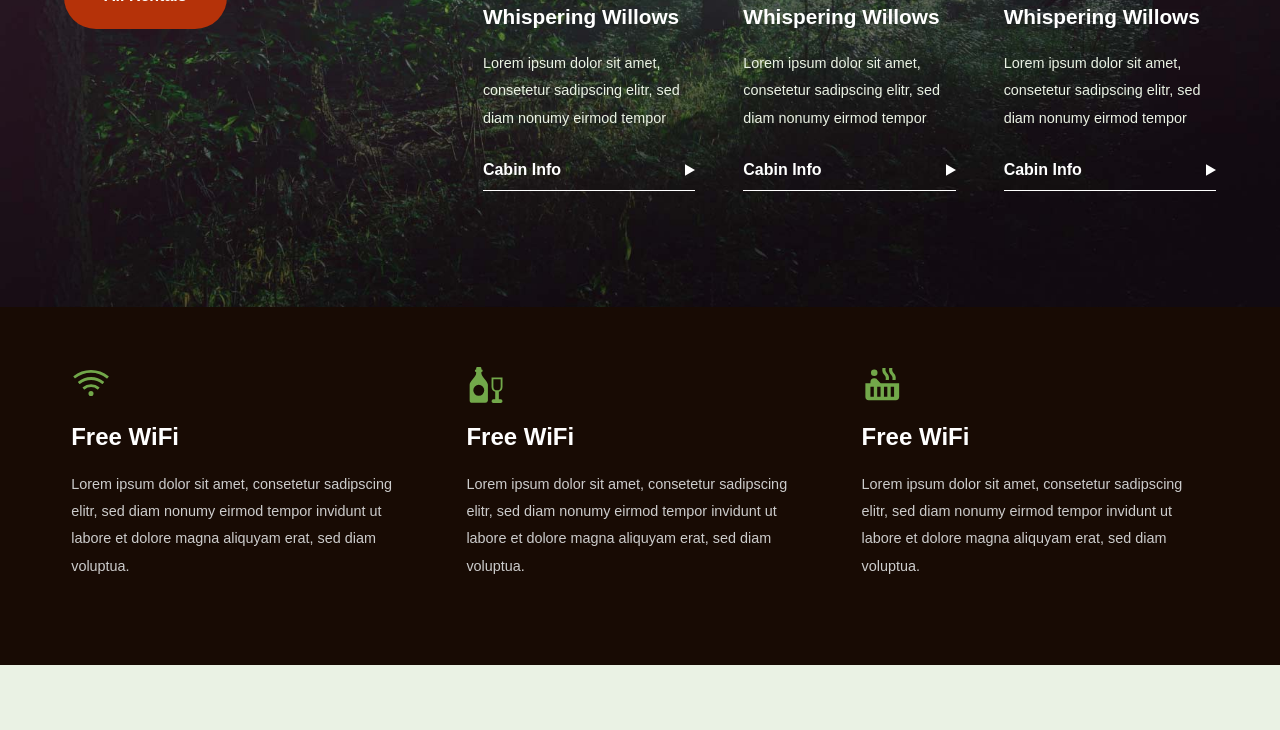
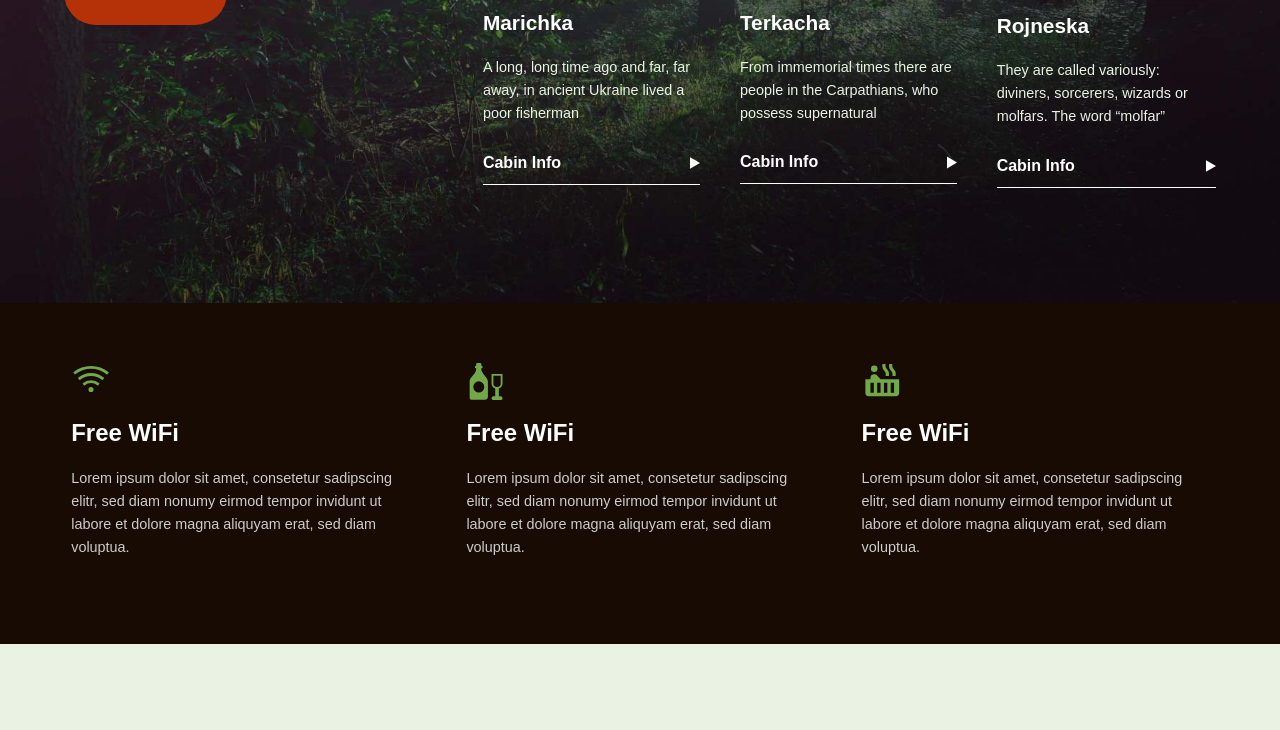
Before and after one commit to yana-semenenko/faina-kolyba, a website built with Vite: page index.html in a window 1280 px wide. Shown: the part 502-1232 px from the top of the page. Built offline with nearby package versions, Linux system fonts and the light colour scheme.

Commit message:
hero content

```diff
--- a/index.css
+++ b/index.css
@@ -161,7 +161,7 @@ ul.featured-cabins li {
 .cabin-desc,
 ul.features li p,
 .left p {
-  line-height: 1.9em;
+  line-height: 1.6em;
   font-size: 0.8em;
   margin-bottom: 2em;
 }
@@ -267,7 +267,7 @@ p.test-auth {
     width: 90%;
     display: grid;
     grid-template-columns: repeat(3, auto);
-    grid-gap: 3em;
+    grid-gap: 2.5em;
   }
 }
 
--- a/index.html
+++ b/index.html
@@ -59,11 +59,9 @@
             <li>
               <a href="#"><img src="images/cabin1.jpg" class="cabin-img" /></a>
 
-              <p class="cabin-title">Whispering Willows</p>
+              <p class="cabin-title">Marichka</p>
               <p class="cabin-desc">
-                Lorem ipsum dolor sit amet, consetetur sadipscing elitr, sed
-                diam nonumy eirmod tempor
-              </p>
+                A long, long time ago and far, far away, in ancient Ukraine lived a poor fisherman</p>
 
               <a href="#" class="cabin-cta">
                 <span>Cabin Info</span>
@@ -73,10 +71,9 @@
             <li>
               <a href="#"><img src="images/cabin2.jpg" class="cabin-img" /></a>
 
-              <p class="cabin-title">Whispering Willows</p>
+              <p class="cabin-title">Terkacha</p>
               <p class="cabin-desc">
-                Lorem ipsum dolor sit amet, consetetur sadipscing elitr, sed
-                diam nonumy eirmod tempor
+                From immemorial times there are people in the Carpathians, who possess supernatural
               </p>
 
               <a href="#" class="cabin-cta">
@@ -87,10 +84,9 @@
             <li>
               <a href="#"><img src="images/cabin3.jpg" class="cabin-img" /></a>
 
-              <p class="cabin-title">Whispering Willows</p>
+              <p class="cabin-title">Rojneska</p>
               <p class="cabin-desc">
-                Lorem ipsum dolor sit amet, consetetur sadipscing elitr, sed
-                diam nonumy eirmod tempor
+                They are called variously: diviners, sorcerers, wizards or molfars. The word “molfar”
               </p>
 
               <a href="#" class="cabin-cta">
```
